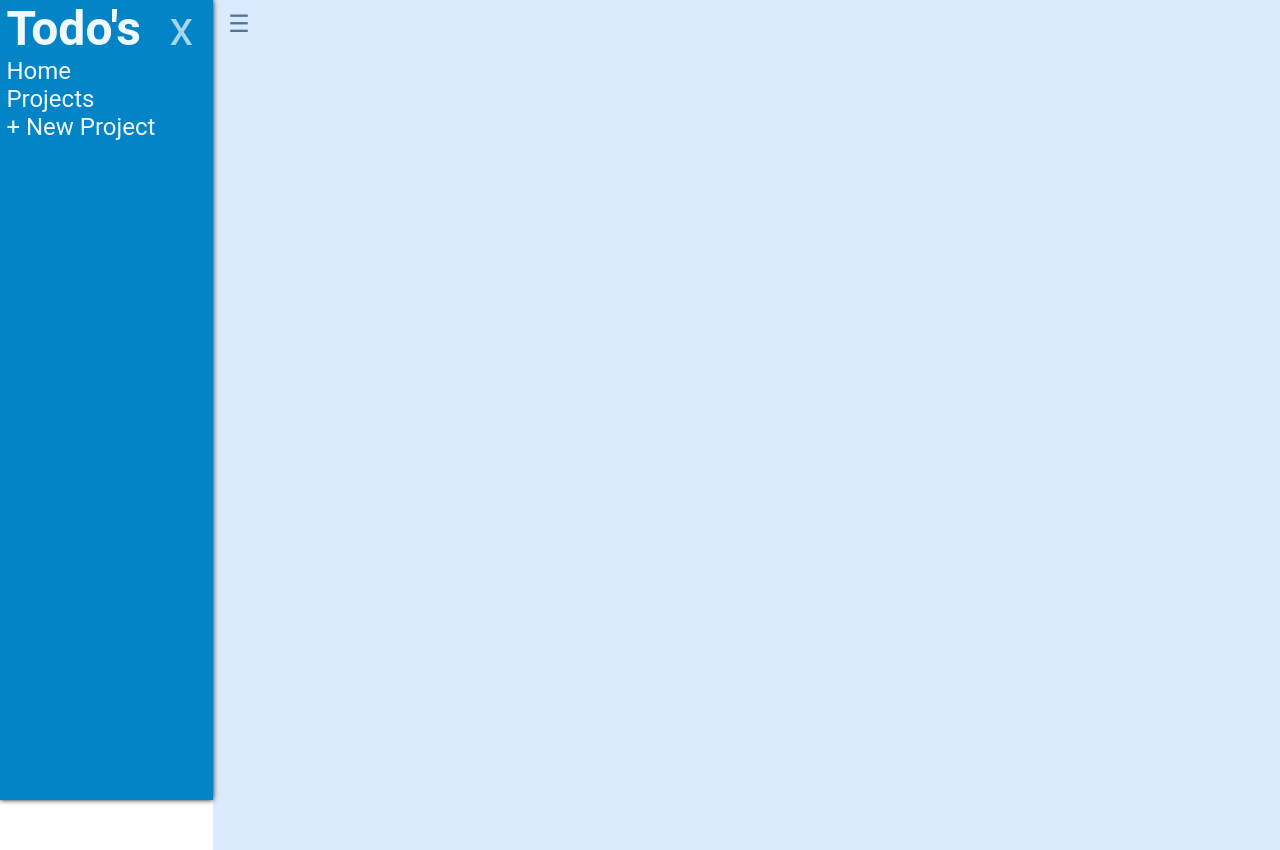
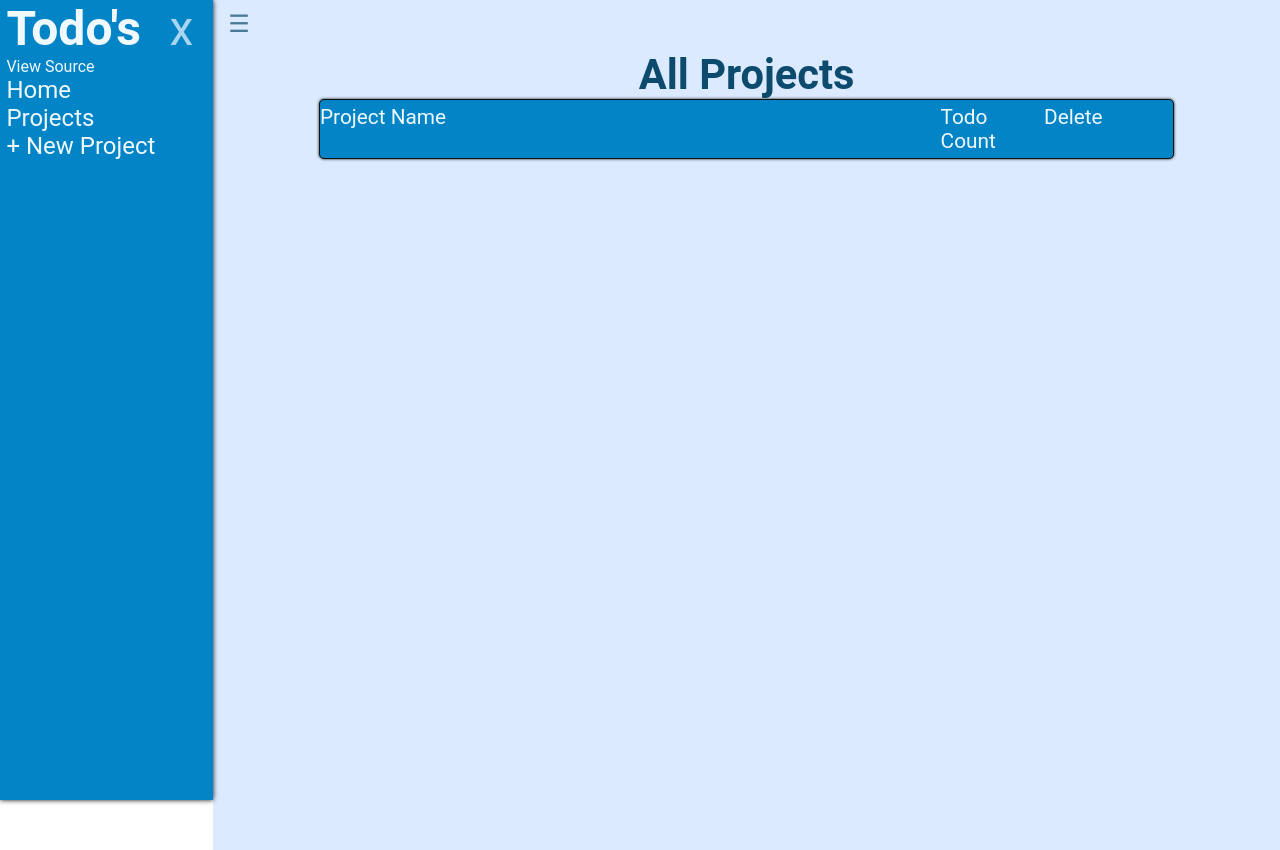
Before and after one commit to E-Trinh/ToDoLists, a website built with webpack: page src/index.html in a window 1280 px wide. Both pictures are taken after a click on the element "Projects". Built offline with nearby package versions, Linux system fonts and the light colour scheme.

Commit message:
Added styling to projects tab

```diff
--- a/src/displayController.js
+++ b/src/displayController.js
@@ -40,6 +40,11 @@ const displayController = (function() {
         const header = document.createElement("h1");
         header.textContent = "Todo's";
         navBar.appendChild(header);
+
+        const sourceLink = document.createElement("a");
+        sourceLink.textContent = "View Source";
+        sourceLink.href = "https://github.com/E-Trinh/ToDoLists";
+        navBar.appendChild(sourceLink);
 
         const collaspe = document.createElement("span");
         collaspe.textContent = "x";
@@ -211,10 +216,36 @@ const displayController = (function() {
         openNav.addEventListener("click", openNavBar);
         container.appendChild(openNav);
 
+        const header = document.createElement("h1");
+        header.textContent = "All Projects";
+        container.appendChild(header);
+
+        const allProjectContainer = document.createElement("div");
+        allProjectContainer.classList.toggle("all-project-container");
+
+        const keyContainer = document.createElement("div");
+        keyContainer.classList.toggle("key-container");
+        const projectNameKey = document.createElement("p");
+        projectNameKey.classList.toggle("project-name");
+        projectNameKey.textContent = "Project Name";
+        const projectSizeKey = document.createElement("p");
+        projectSizeKey.classList.toggle("project-size");
+        projectSizeKey.textContent = "Todo Count";
+        const projectDeleteKey = document.createElement("p");
+        projectDeleteKey.classList.toggle("project-delete-key");
+        projectDeleteKey.textContent = "Delete";
+        keyContainer.appendChild(projectNameKey);
+        keyContainer.appendChild(projectSizeKey);
+        keyContainer.appendChild(projectDeleteKey);
+        allProjectContainer.appendChild(keyContainer);
+
+
         for (let i = 0; i < projects.length; i++) {
+            const projectContainer = document.createElement("div");
+            projectContainer.classList.toggle("project-container");
+
             const projectName = document.createElement("p");
-            const projectCount = document.createElement("p");
-            const projectDelete = document.createElement("button");
+            projectName.classList.toggle("project-name");
             projectName.textContent = projects[i].name;
             projectName.dataset.index = i;
             projectName.contentEditable = true;
@@ -223,17 +254,26 @@ const displayController = (function() {
                     renameProjectEventListener(event);
                 }
             });
+            projectName.addEventListener("blur", renameProjectEventListener);
+
+            const projectCount = document.createElement("p");
+            projectCount.classList.toggle("project-size");
             projectCount.textContent = projects[i].count;
+
+            const projectDelete = document.createElement("button");
+            projectDelete.classList.toggle("project-delete");
             projectDelete.textContent = "Delete";
             projectDelete.dataset.index = i;
             projectDelete.addEventListener("click", event => {
                 mainController.deleteProject(event.target.dataset.index);
             });
-            projectName.addEventListener("blur", renameProjectEventListener);
-            container.appendChild(projectName);
-            container.appendChild(projectCount);
-            container.appendChild(projectDelete);
+
+            projectContainer.appendChild(projectName);
+            projectContainer.appendChild(projectCount);
+            projectContainer.appendChild(projectDelete);
+            allProjectContainer.appendChild(projectContainer);
         }
+        container.appendChild(allProjectContainer)
     };
 
     const renameProjectEventListener = event => {
--- a/src/styles.css
+++ b/src/styles.css
@@ -36,9 +36,15 @@ html, body {
 .nav-bar * {
     margin-left: 3%;
     font-size: 1.5rem;
+    text-decoration: none;
 }
 
-.nav-bar p:hover {
+.nav-bar a {
+    color: var(--nav-font-color);
+    font-size: 1rem;
+}
+
+.nav-bar p:hover, a:hover {
     text-decoration: underline;
 }
 
@@ -50,7 +56,7 @@ html, body {
     opacity: 0.7;
 }
 
-.nav-bar > h1 {
+.nav-bar > h1{
     font-size: 3rem;
 }
 
@@ -77,7 +83,7 @@ html, body {
     opacity: 0.7;
 }
 
-.all-todo-container {
+.all-todo-container, .all-project-container {
     display: flex;
     flex-direction: column;
     width: 80%;
@@ -88,13 +94,13 @@ html, body {
     box-shadow: 0px 0px 3px #101010;
 }
 
-.todo-container, .key-container {
+.todo-container, .project-container, .key-container {
     display: flex;
     margin-top: 5px;
     margin-bottom: 5px;
 }
 
-.todo-container:hover {
+.todo-container:hover, .project-container:hover {
     background-color: #164E63;
 }
 
@@ -102,13 +108,13 @@ html, body {
     flex: 1;
 }
 
-.priority {
+.priority, .project-size {
     flex: 1;
     overflow: hidden;
     text-overflow: ellipsis;
 }
 
-.todo-title {
+.todo-title, .project-name {
     flex: 6;
     overflow: hidden;
     text-overflow: ellipsis;
@@ -118,6 +124,23 @@ html, body {
     flex: 1.5;
     overflow: hidden;
     text-overflow: ellipsis;
+}
+
+.project-delete-key {
+    flex: 1.25;
+}
+
+.project-delete {
+    flex: 1.25;
+    border: none;
+    border-radius: 5px;
+    background-color: #DB1F1F;
+    color: var(--nav-font-color);
+    transition: background-color 0.5s;
+}
+
+.project-delete:hover {
+    background-color: #DB5523;
 }
 
 .new-todo-button {
```
